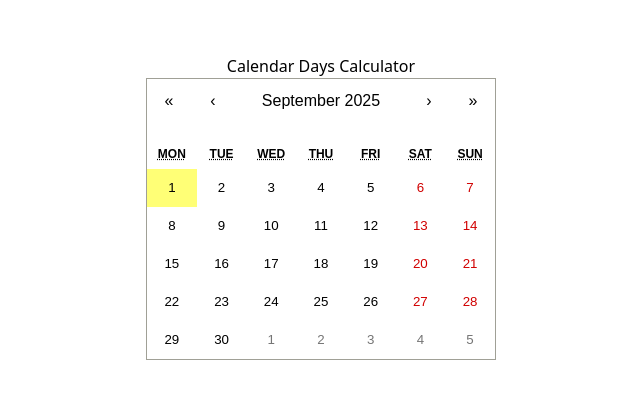
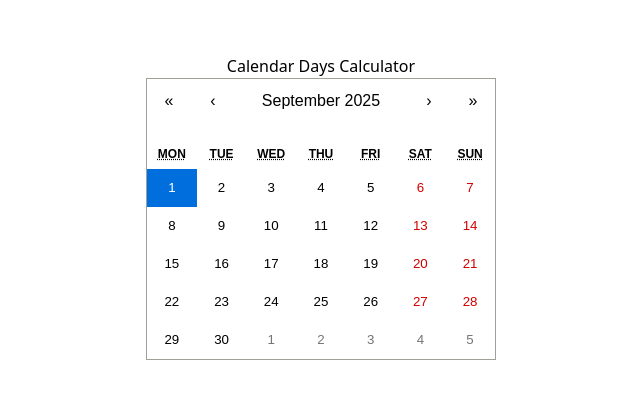
Before and after one commit to LorryAfriyie/calendar-days-calculator, a React (Vite) app: page / in a window 1280 px wide. Shown: the part 193-592 px from the top of the page, without its empty margins (319-959 px from the left). Built offline with nearby package versions, Linux system fonts and the light colour scheme.

Commit message:
Add state and range selection to CalendarComponent
Introduced local state to manage the selected date or date range in CalendarComponent. Added useEffect to log value changes and enabled range selection in the Calendar.

```diff
--- a/src/Calendar.tsx
+++ b/src/Calendar.tsx
@@ -1,6 +1,16 @@
+import { useState, useEffect } from "react";
 import Calendar from "react-calendar";
 import "react-calendar/dist/Calendar.css";
 
+type ValuePiece = Date | null;
+type Value = ValuePiece | [ValuePiece, ValuePiece];
+
 export default function CalendarComponent() {
-  return <Calendar />;
+  const [value, setValue] = useState<Value>(new Date());
+
+  useEffect(() => {
+    console.log(value);
+  }, [value]);
+
+  return <Calendar onChange={setValue} value={value} selectRange={true} />;
 }
```
